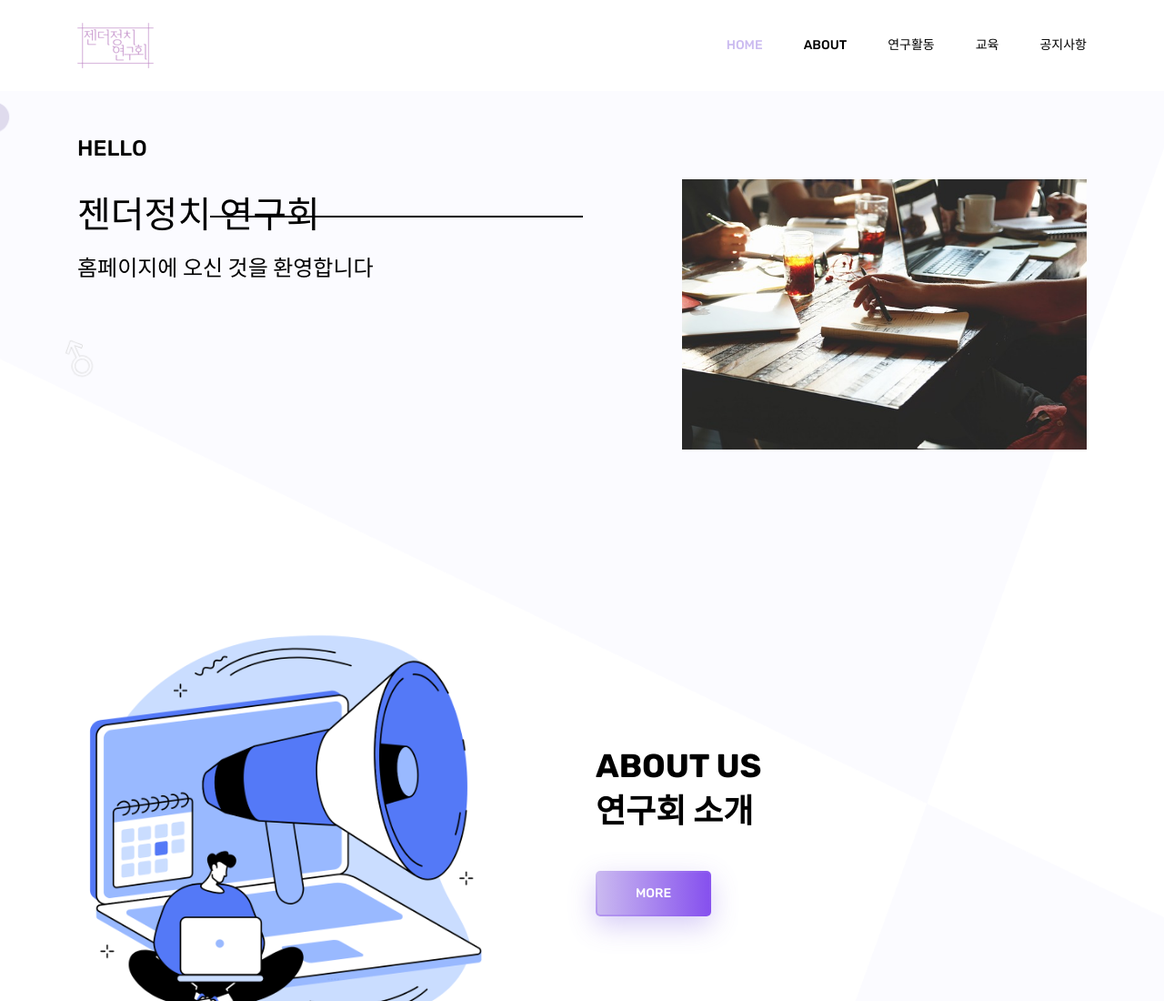
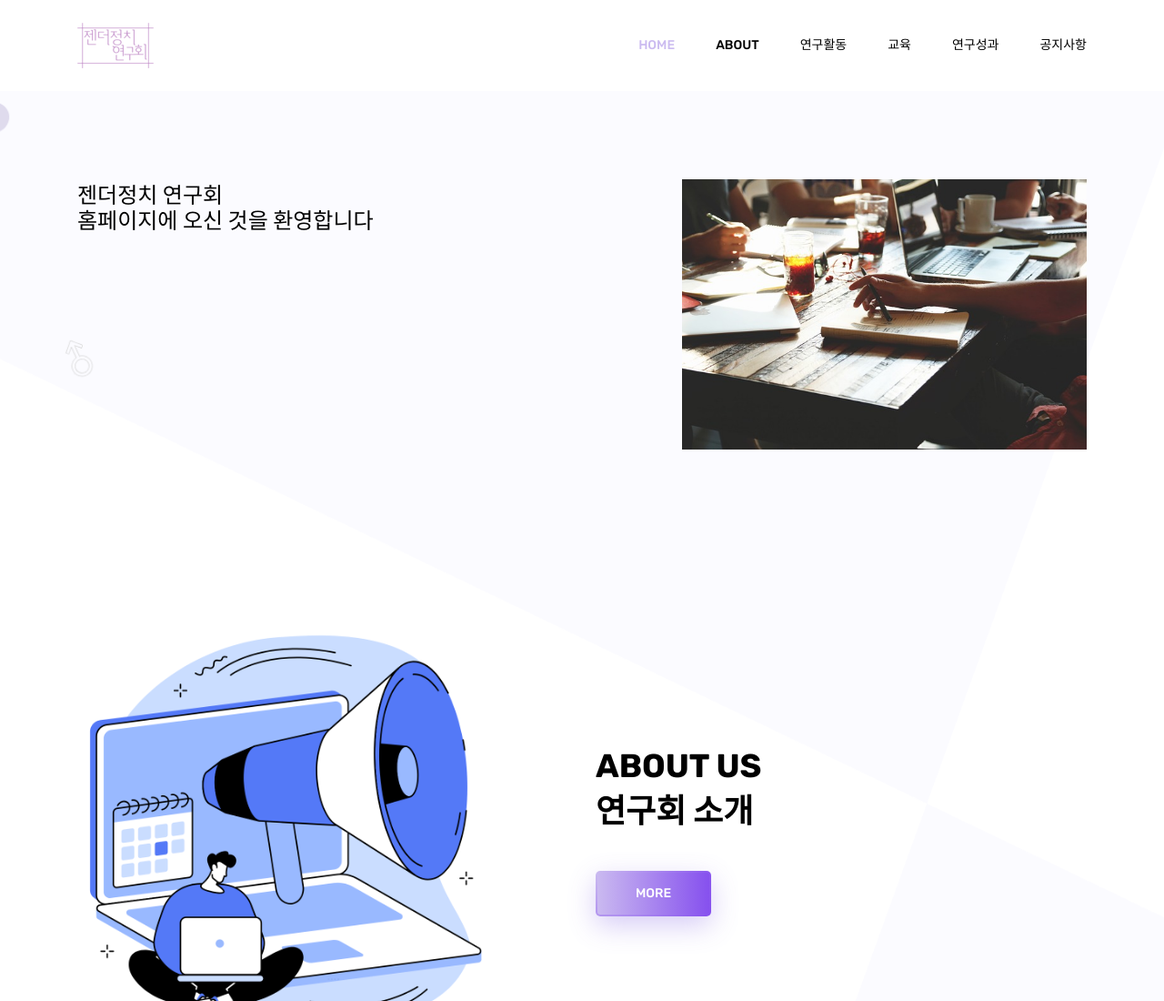
Before and after one commit to GenderPolitics/Website, a plain HTML site: page index.html in a window 1280 px wide. Shown: the top 1100 px of the page at 91% size. Drawn offline with Linux system fonts and the light colour scheme; some packages are replaced by stand-ins of ours.

Commit message:
Update index.html

```diff
--- a/index.html
+++ b/index.html
@@ -46,6 +46,7 @@
 								</ul>
 							</li>
 							<li class="nav-item"><a class="nav-link" href="portfolio.html">교육</a></li>
+							<li class="nav-item"><a class="nav-link" href="services.html">연구성과</a></li>
 							<li class="nav-item"><a class="nav-link" href="contact.html">공지사항</a></li>
 						</ul>
 					</div>
@@ -62,9 +63,8 @@
 				<div class="row">
 					<div class="col-lg-7">
 						<div class="banner_content">
-							<h5 class="text-uppercase">Hello</h5>
-							<h3 class="text-uppercase">젠더정치 연구회</h3>
-							<h5 class="text-uppercase">홈페이지에 오신 것을 환영합니다</h5>
+							<h5 class="text-uppercase">젠더정치 연구회 <br>
+								홈페이지에 오신 것을 환영합니다</h5>
 						</div>
 					</div>
 					<div class="col-lg-5">
```
